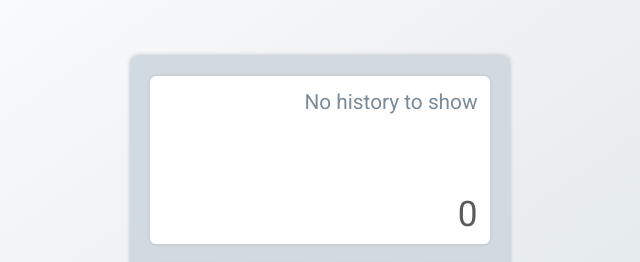
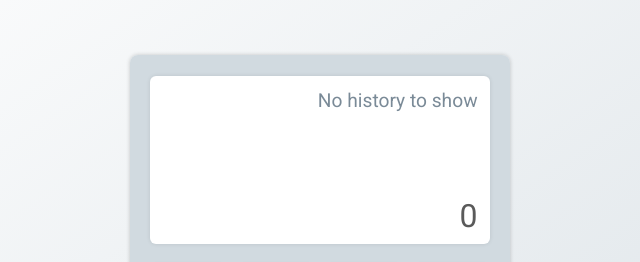
Before and after one commit to hradiladam/calculator-fixed, a plain HTML site: page index.html in a window 1280 px wide. Shown: the top 262 px of the page, 320-960 px from the left. Drawn offline with Linux system fonts and the light colour scheme.

Commit message:
Style: decrease display font sizes

```diff
--- a/css/style.css
+++ b/css/style.css
@@ -30,7 +30,7 @@ body {
     justify-content: space-between;
     background-color: #ffffff;
     color: #5a5a5a;
-    font-size: 2.2rem;
+    font-size: 2rem;
     text-align: right;
     border-radius: 6px;
     padding: 0.75rem;
@@ -54,7 +54,7 @@ body {
 }
 
 #recent-history {
-    font-size: 1.3rem;
+    font-size: 1.2rem;
     color: #7a8a97;
     white-space: normal;
     word-break: break-all;      /* allow breaks anywhere if needed */
```
